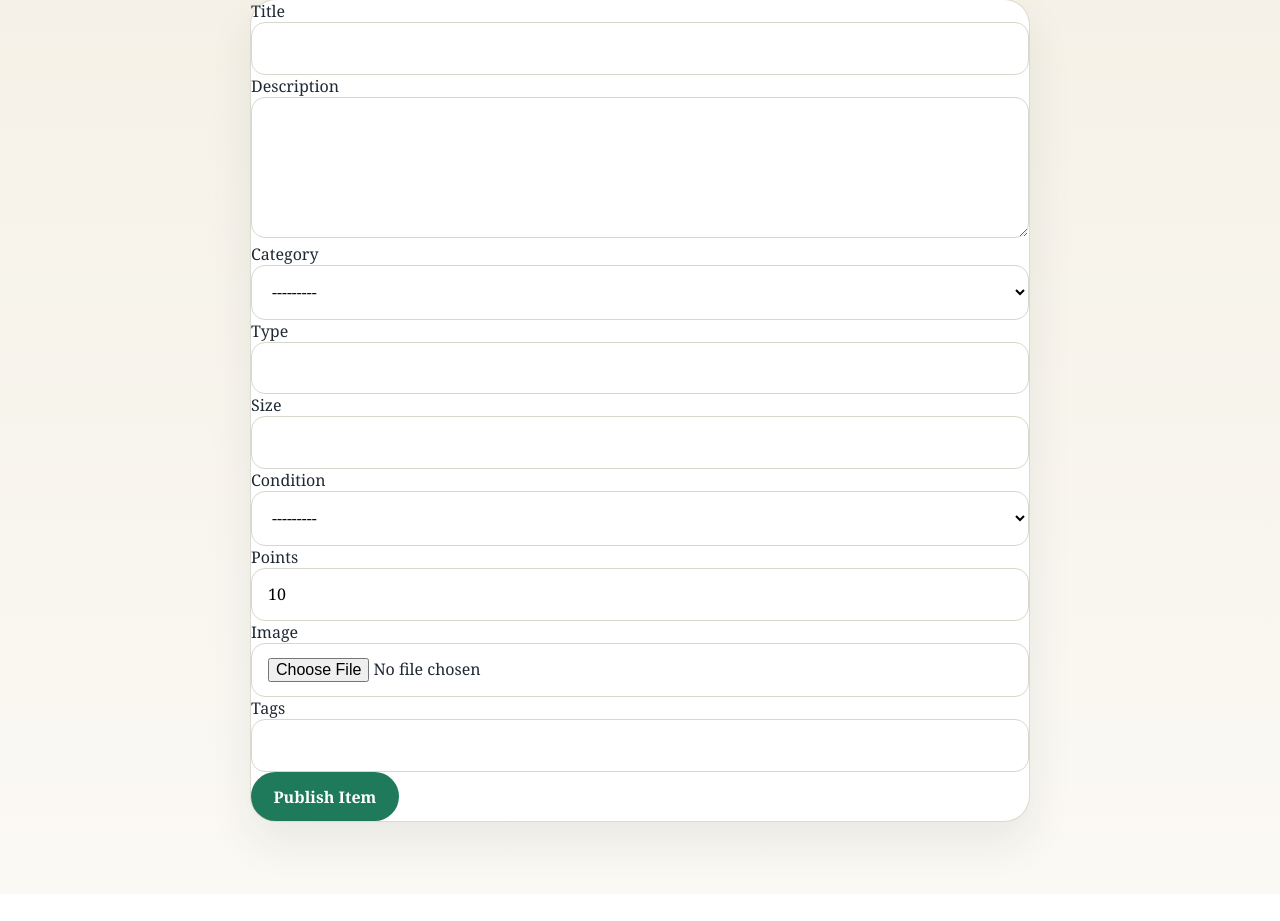
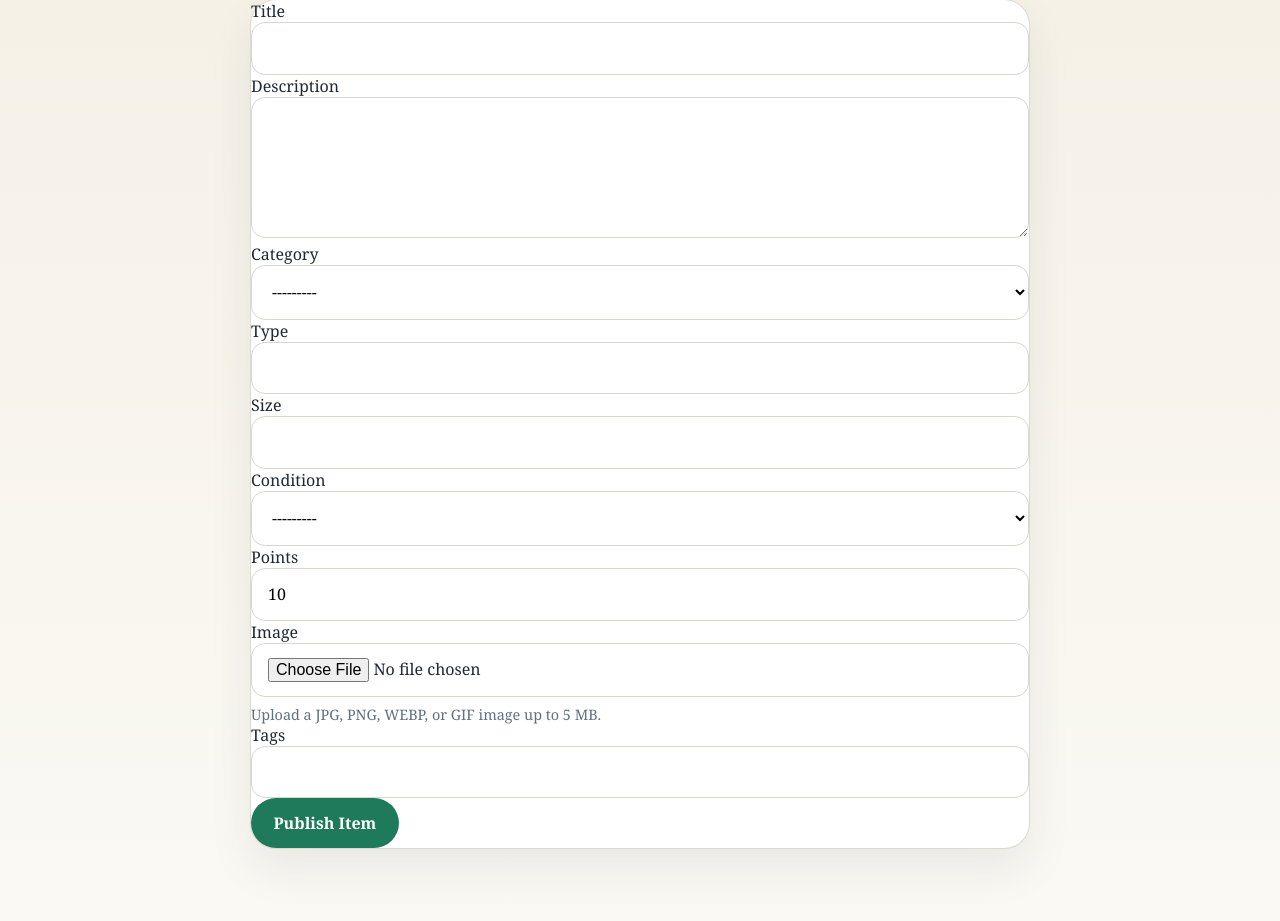
Before and after one commit to avighna-tripathi/ReWear_Neural_Stacks, a Django app: page /add-item/ in a window 1280 px wide. Shown: the part 233-1154 px from the top of the page. Before the commit the page ends 1111 px from the top, so only its background shows below. Run offline with Django 5.2, Linux system fonts and the light colour scheme; the visitor is signed in with stand-in values (Sample User, id 1).

Commit message:
Image addition feature

```diff
--- a/rewear/forms.py
+++ b/rewear/forms.py
@@ -1,6 +1,7 @@
 from django import forms
 from django.contrib.auth.forms import AuthenticationForm, UserCreationForm
 from django.contrib.auth.models import User
+from django.core.exceptions import ValidationError
 
 from .models import Item
 
@@ -37,6 +38,12 @@ class SignUpForm(UserCreationForm):
 
 
 class ItemForm(forms.ModelForm):
+    image = forms.ImageField(
+        required=False,
+        help_text="Upload a JPG, PNG, WEBP, or GIF image up to 5 MB.",
+        widget=forms.ClearableFileInput(attrs={"accept": "image/*"}),
+    )
+
     class Meta:
         model = Item
         fields = [
@@ -53,3 +60,17 @@ class ItemForm(forms.ModelForm):
         widgets = {
             "description": forms.Textarea(attrs={"rows": 5}),
         }
+
+    def clean_image(self):
+        image = self.cleaned_data.get("image")
+        if not image:
+            return image
+
+        if image.size > 5 * 1024 * 1024:
+            raise ValidationError("Image size must be 5 MB or smaller.")
+
+        allowed_types = {"image/jpeg", "image/png", "image/webp", "image/gif"}
+        if getattr(image, "content_type", "") not in allowed_types:
+            raise ValidationError("Please upload a JPG, PNG, WEBP, or GIF image.")
+
+        return image
--- a/static/css/styles.css
+++ b/static/css/styles.css
@@ -165,6 +165,11 @@ button { border: 0; cursor: pointer; }
 .form-stack { display: grid; gap: 1rem; }
 .form-full { grid-column: 1 / -1; }
 .auth-switch { margin-top: 1rem; }
+.field-help {
+    margin: 0.45rem 0 0;
+    color: var(--muted);
+    font-size: 0.9rem;
+}
 .form-errors, .errorlist, .flash { padding: 0.85rem 1rem; border-radius: 14px; }
 .form-errors, .errorlist, .flash-error { background: #fbe7e7; color: #8f2f2f; }
 .errorlist { list-style: none; margin: 0.5rem 0 0; }
--- a/templates/rewear/add_item.html
+++ b/templates/rewear/add_item.html
@@ -52,6 +52,9 @@
             <div>
                 <label for="{{ form.image.id_for_label }}">Image</label>
                 {{ form.image }}
+                {% if form.image.help_text %}
+                    <p class="field-help">{{ form.image.help_text }}</p>
+                {% endif %}
                 {{ form.image.errors }}
             </div>
             <div class="form-full">
```
